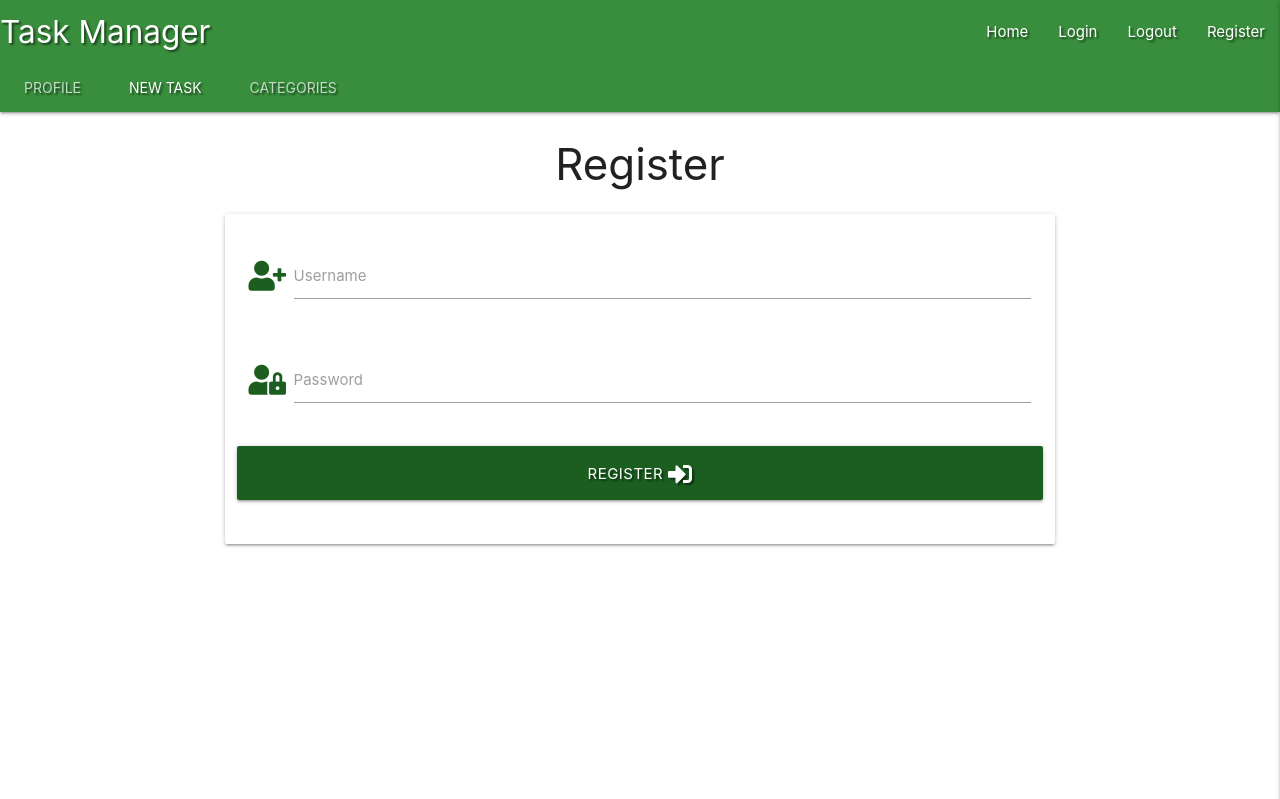
After one commit to Gazroh87/flask-task-manager-project, a Flask app: page /register in a window 1280 px wide. The commit adds this page. Shown: the top 799 px of the page. Run offline with Flask 2, Linux system fonts and the light colour scheme; some libraries are stand-ins or nearby versions.

Commit message:
Added Register template

```diff
--- a/app.py
+++ b/app.py
@@ -4,6 +4,7 @@ from flask import (
     redirect, request, session, url_for)
 from flask_pymongo import PyMongo
 from bson.objectid import ObjectId
+from werkzeug.security import generate_password_hash, check_password_hash
 if os.path.exists("env.py"):
     import env
 
@@ -25,6 +26,11 @@ def get_tasks():
     return render_template("tasks.html", tasks=tasks)
 
 
+@app.route("/register", methods=["GET", "POST"])
+def register():
+    return render_template("register.html")
+
+
 if __name__ == "__main__":
     app.run(host=os.environ.get("IP"),
             port=int(os.environ.get("PORT")),
--- a/static/css/style.css
+++ b/static/css/style.css
@@ -1,3 +1,8 @@
 .text-shadow {
     text-shadow: 2px 2px 2px rgba(0, 0, 0, 0.5);
 }
+
+.btn-large span,
+.btn-large i {
+    vertical-align: middle;
+}
--- a/templates/base.html
+++ b/templates/base.html
@@ -27,7 +27,7 @@
                     <li><a href="{{ url_for('get_tasks') }}">Home</a></li>
                     <li><a href="#">Login</a></li>
                     <li><a href="#">Logout</a></li>
-                    <li><a href="#">Register</a></li>
+                    <li><a href="{{ url_for('register') }}">Register</a></li>
                 </ul>
             </div>
             <div class="nav-content">
@@ -50,7 +50,7 @@
             <li><a href="#">Categories</a></li>
             <li><a href="#">Login</a></li>
             <li><a href="#">Logout</a></li>
-            <li><a href="#">Register</a></li>
+            <li><a href="{{ url_for('register') }}">Register</a></li>
         </ul>
     </header>
 
--- /dev/null
+++ b/templates/register.html
@@ -0,0 +1,34 @@
+{% extends "base.html" %}
+{% block content %}
+
+<h3 class="center-align">Register</h3>
+
+<div class="row">
+    <form class="col s12 m8 offset-m2" method="POST" action="{{ url_for('register') }}">
+        <div class="card-panel">
+            <!-- username -->
+            <div class="row">
+                <div class="input-field col s12">
+                    <i class="fas fa-user-plus prefix green-text text-darken-4"></i>
+                    <input id="username" name="username" type="text" class="validate">
+                    <label for="username">Username</label>
+                </div>
+            </div>
+            <!-- password -->
+            <div class="row">
+                <div class="input-field col s12">
+                    <i class="fas fa-user-lock prefix green-text text-darken-4"></i>
+                    <input id="password" name="password" type="password" class="validate">
+                    <label for="password">Password</label>
+                </div>
+            </div>
+            <!-- register -->
+            <div class="row">
+                <button type="submit" class="col s12 btn-large green darken-4 text-shadow"><span>Register</span>
+                    <i class="fas fa-sign-in-alt"></i></button>
+            </div>
+        </div>
+    </form>
+</div>
+
+{% endblock %}
```
